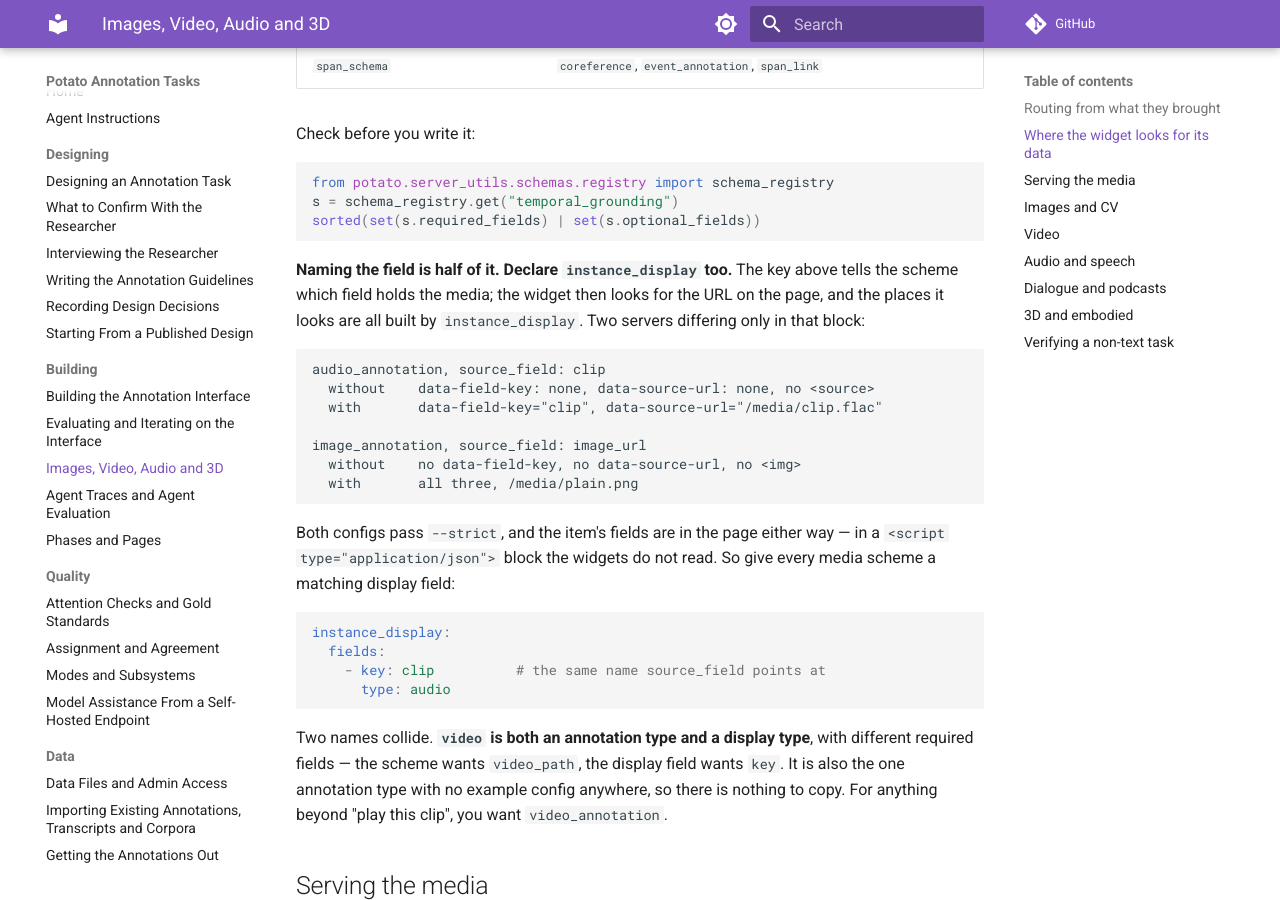
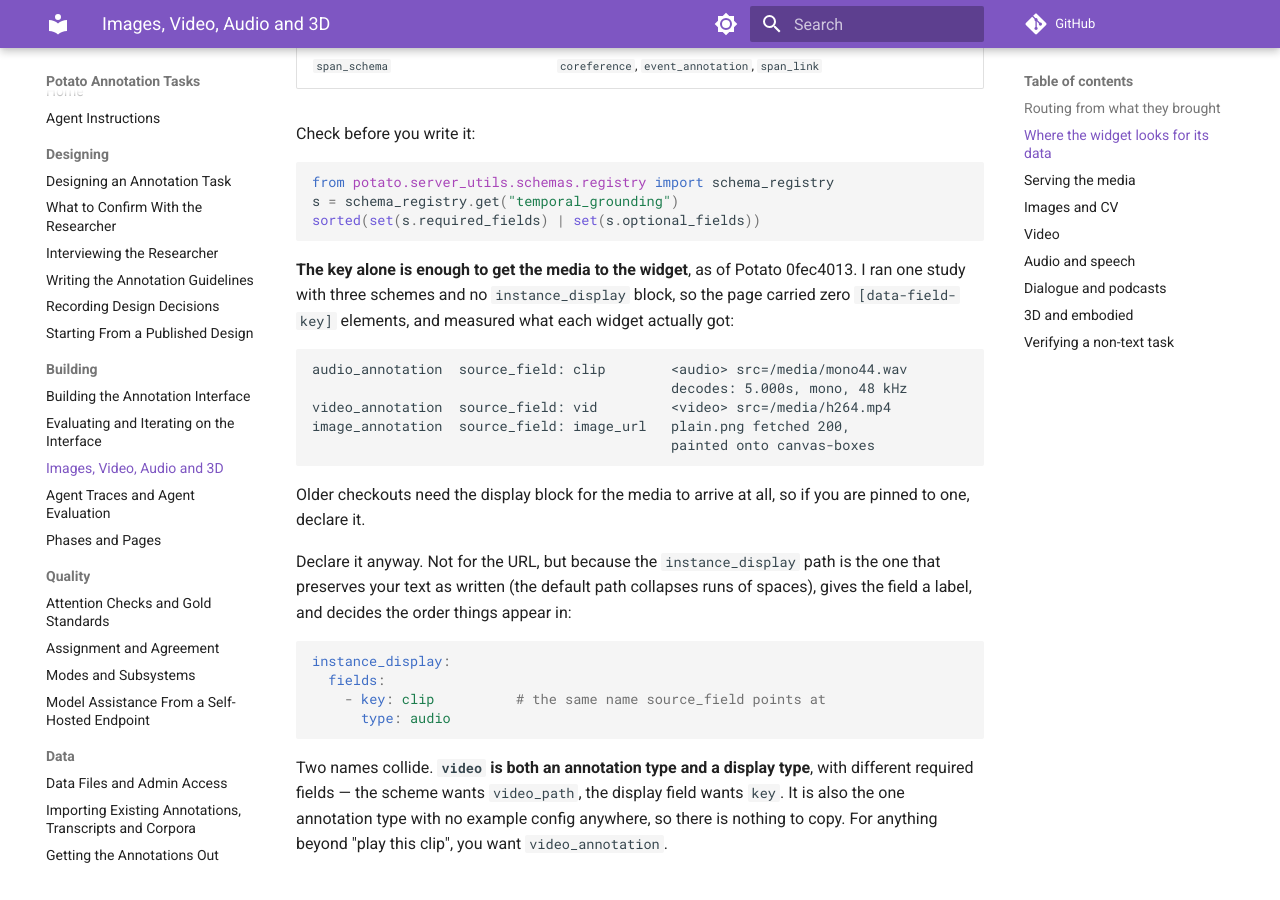
Before and after one commit to davidjurgens/potato-skill, an MkDocs documentation site: the page built from docs/modalities.md, in a window 1280 px wide and 900 px high, scrolled down 3030 px. Built offline with MkDocs 1.6.1 and Material for MkDocs 9.7.7, drawn with Linux system fonts in a browser that asks for light colours; comment, search, counter and statistics services are not loaded.

Commit message:
docs(modalities): source_field alone now reaches the widget
The section said naming the field was half of it and that the URL only
arrived via instance_display. That was true when I measured it and it is
not true now: Potato 0fec4013 added a shared field lookup the audio,
image and video widgets all consult, so the key alone is enough.

Re-measured rather than taking the fix on trust. One study, three
schemes, no instance_display block, zero [data-field-key] elements on
the page: audio resolves and decodes to 5.000s mono 48 kHz, video takes
the src, the PNG fetches 200 and paints onto the fabric canvas.

The advice to declare instance_display stays, with the real reason
attached — it is the path that preserves whitespace, labels the field
and fixes the order — rather than the reason that has stopped holding.

Co-Authored-By: Claude Opus 5 (1M context) <noreply@anthropic.com>
Claude-Session: https://claude.ai/code/session_01PJAwjvg871XGFuA8khHbjC

````diff
--- a/docs/modalities.md
+++ b/docs/modalities.md
@@ -74,24 +74,25 @@ s = schema_registry.get("temporal_grounding")
 sorted(set(s.required_fields) | set(s.optional_fields))
 ```
 
-**Naming the field is half of it. Declare `instance_display` too.** The key
-above tells the scheme which field holds the media; the widget then looks for
-the URL on the page, and the places it looks are all built by
-`instance_display`. Two servers differing only in that block:
+**The key alone is enough to get the media to the widget**, as of Potato
+0fec4013. I ran one study with three schemes and no `instance_display` block,
+so the page carried zero `[data-field-key]` elements, and measured what each
+widget actually got:
 
 ```
-audio_annotation, source_field: clip
-  without    data-field-key: none, data-source-url: none, no <source>
-  with       data-field-key="clip", data-source-url="/media/clip.flac"
-
-image_annotation, source_field: image_url
-  without    no data-field-key, no data-source-url, no <img>
-  with       all three, /media/plain.png
+audio_annotation  source_field: clip        <audio> src=/media/mono44.wav
+                                            decodes: 5.000s, mono, 48 kHz
+video_annotation  source_field: vid         <video> src=/media/h264.mp4
+image_annotation  source_field: image_url   plain.png fetched 200,
+                                            painted onto canvas-boxes
 ```
 
-Both configs pass `--strict`, and the item's fields are in the page either way
-— in a `<script type="application/json">` block the widgets do not read. So
-give every media scheme a matching display field:
+Older checkouts need the display block for the media to arrive at all, so if
+you are pinned to one, declare it.
+
+Declare it anyway. Not for the URL, but because the `instance_display` path is
+the one that preserves your text as written (the default path collapses runs of
+spaces), gives the field a label, and decides the order things appear in:
 
 ```yaml
 instance_display:
````
Also changed, not shown: skills/potato-tasks/references/modalities.md (+15 -14 lines).
